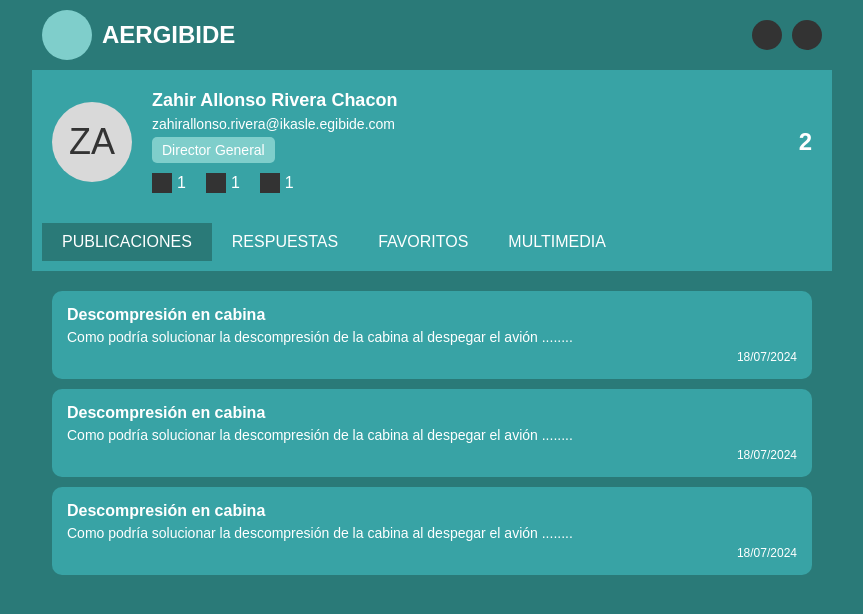
After one commit to CloudSphere-Web/Reto-1-Gestion-del-Conocimiento, a PHP site: page /view/usuario/profile.html.php in a window 1280 px wide. The commit adds this page. Shown: the top 614 px of the page, without its empty margins (208-1071 px from the left). Run offline with PHP 8.4, Linux system fonts and the light colour scheme.

Commit message:
Autentiacion login, redireccion login, user profile base code

```diff
--- a/Codigo/assets/css/login.css
+++ b/Codigo/assets/css/login.css
@@ -87,6 +87,7 @@ h2 {
     font-size: 1em;
     text-align: center;
     text-decoration: none;
+    width: 100%;
 }
 .login-button:hover {
     background-color: #238b7e;
--- /dev/null
+++ b/Codigo/assets/css/user_profile.css
@@ -0,0 +1,124 @@
+body, html {
+    margin: 0;
+    padding: 0;
+    font-family: Arial, sans-serif;
+    background-color: #2a7a78;
+    color: white;
+}
+.container {
+    max-width: 800px;
+    margin: 0 auto;
+}
+.header {
+    background-color: #2a7a78;
+    padding: 10px;
+    display: flex;
+    align-items: center;
+    justify-content: space-between;
+}
+.logo {
+    width: 50px;
+    height: 50px;
+    background-color: #7fcecb;
+    border-radius: 50%;
+}
+.company-name {
+    font-size: 24px;
+    font-weight: bold;
+    margin-left: 10px;
+}
+.header-icons {
+    display: flex;
+    align-items: center;
+}
+.header-icon {
+    width: 30px;
+    height: 30px;
+    background-color: #333;
+    border-radius: 50%;
+    margin-left: 10px;
+}
+.profile-section {
+    background-color: #38a3a5;
+    padding: 20px;
+    display: flex;
+    align-items: center;
+}
+.profile-pic {
+    width: 80px;
+    height: 80px;
+    background-color: #d9d9d9;
+    border-radius: 50%;
+    display: flex;
+    justify-content: center;
+    align-items: center;
+    font-size: 36px;
+    color: #333;
+}
+.profile-info {
+    margin-left: 20px;
+}
+.name {
+    font-size: 18px;
+    font-weight: bold;
+}
+.email, .position {
+    font-size: 14px;
+    margin-top: 5px;
+}
+.position {
+    background-color: #7fcecb;
+    display: inline-block;
+    padding: 5px 10px;
+    border-radius: 5px;
+}
+.stats {
+    display: flex;
+    align-items: center;
+    margin-top: 10px;
+}
+.stat-item {
+    display: flex;
+    align-items: center;
+    margin-right: 20px;
+}
+.stat-icon {
+    width: 20px;
+    height: 20px;
+    background-color: #333;
+    margin-right: 5px;
+}
+.tabs {
+    display: flex;
+    background-color: #38a3a5;
+    padding: 10px;
+}
+.tab {
+    padding: 10px 20px;
+    cursor: pointer;
+}
+.tab.active {
+    background-color: #2a7a78;
+}
+.content {
+    background-color: #2a7a78;
+    padding: 20px;
+}
+.post {
+    background-color: #38a3a5;
+    border-radius: 10px;
+    padding: 15px;
+    margin-bottom: 10px;
+}
+.post-title {
+    font-weight: bold;
+    margin-bottom: 5px;
+}
+.post-content {
+    font-size: 14px;
+}
+.post-date {
+    font-size: 12px;
+    text-align: right;
+    margin-top: 5px;
+}
--- a/Codigo/config/config.php
+++ b/Codigo/config/config.php
@@ -4,7 +4,7 @@ define("DB", "grupo5_2425");
 define("DB_USER", "grupo5_2425");
 define("DB_PASS", "O)r5xoLNR4Q0BFcF");
 
-define("DEFAULT_CONTROLLER", "Login");
+define("DEFAULT_CONTROLLER", "Usuario");
 define("DEFAULT_ACTION", "Login");
 
 define("PAGINATION", 5);
--- a/Codigo/index.php
+++ b/Codigo/index.php
@@ -1,4 +1,5 @@
 <?php
+session_start();
 
 require_once 'config/config.php';
 require_once 'model/db.php';
@@ -17,11 +18,11 @@ $dataToView["data"] = array();
 if(method_exists($controller, $_GET["action"])) $dataToView["data"] = $controller -> {$_GET["action"]}();
 
 // Esto es para que el header no salga en el Login ya que no tiene sentido
-if ($_GET["controller"] !== "Login") {
+if ($_GET["controller"] !== "Usuario" && $_GET["action"] !== "login") {
     require_once 'view/layout/header.php';
 }
 require_once 'view/' . $_GET["controller"] . '/' . $controller -> view . '.html.php';
-if ($_GET["controller"] !== "Login") {
+if ($_GET["controller"] !== "Usuario" && $_GET["action"] !== "login") {
     require_once 'view/layout/footer.php';
 }
 ?>
--- /dev/null
+++ b/Codigo/view/usuario/profile.html.php
@@ -0,0 +1,60 @@
+<!DOCTYPE html>
+<html lang="es">
+<head>
+    <meta charset="UTF-8">
+    <meta name="viewport" content="width=device-width, initial-scale=1.0">
+    <title>AERGIBIDE Profile</title>
+    <link rel="stylesheet" href="assets/css/user_profile.css">
+</head>
+<body>
+<div class="container">
+    <div class="header">
+        <div style="display: flex; align-items: center;">
+            <div class="logo"></div>
+            <div class="company-name">AERGIBIDE</div>
+        </div>
+        <div class="header-icons">
+            <div class="header-icon"></div>
+            <div class="header-icon"></div>
+        </div>
+    </div>
+    <div class="profile-section">
+        <div class="profile-pic">ZA</div>
+        <div class="profile-info">
+            <div class="name">Zahir Allonso Rivera Chacon</div>
+            <div class="email">zahirallonso.rivera@ikasle.egibide.com</div>
+            <div class="position">Director General</div>
+            <div class="stats">
+                <div class="stat-item"><div class="stat-icon"></div>1</div>
+                <div class="stat-item"><div class="stat-icon"></div>1</div>
+                <div class="stat-item"><div class="stat-icon"></div>1</div>
+            </div>
+        </div>
+        <div style="margin-left: auto; font-size: 24px; font-weight: bold;">2</div>
+    </div>
+    <div class="tabs">
+        <div class="tab active">PUBLICACIONES</div>
+        <div class="tab">RESPUESTAS</div>
+        <div class="tab">FAVORITOS</div>
+        <div class="tab">MULTIMEDIA</div>
+    </div>
+    <div class="content">
+        <div class="post">
+            <div class="post-title">Descompresión en cabina</div>
+            <div class="post-content">Como podría solucionar la descompresión de la cabina al despegar el avión ........</div>
+            <div class="post-date">18/07/2024</div>
+        </div>
+        <div class="post">
+            <div class="post-title">Descompresión en cabina</div>
+            <div class="post-content">Como podría solucionar la descompresión de la cabina al despegar el avión ........</div>
+            <div class="post-date">18/07/2024</div>
+        </div>
+        <div class="post">
+            <div class="post-title">Descompresión en cabina</div>
+            <div class="post-content">Como podría solucionar la descompresión de la cabina al despegar el avión ........</div>
+            <div class="post-date">18/07/2024</div>
+        </div>
+    </div>
+</div>
+</body>
+</html>
```
Also changed, not shown: Codigo/controller/CheckLoginController.php (added, +14 -0 lines), Codigo/controller/LoginController.php (deleted, +0 -18 lines), Codigo/controller/PreguntasController.php (+4 -5 lines), Codigo/controller/UsuarioController.php (added, +69 -0 lines), Codigo/model/Login.php (deleted, +0 -17 lines), Codigo/model/Usuario.php (added, +84 -0 lines), Codigo/view/login/login.html.php (deleted, +0 -32 lines), Codigo/view/usuario/dashboard.html.php (added, +11 -0 lines), Codigo/view/usuario/login.html.php (added, +26 -0 lines), Codigo/view/usuario/register.html.php (added, +46 -0 lines).
